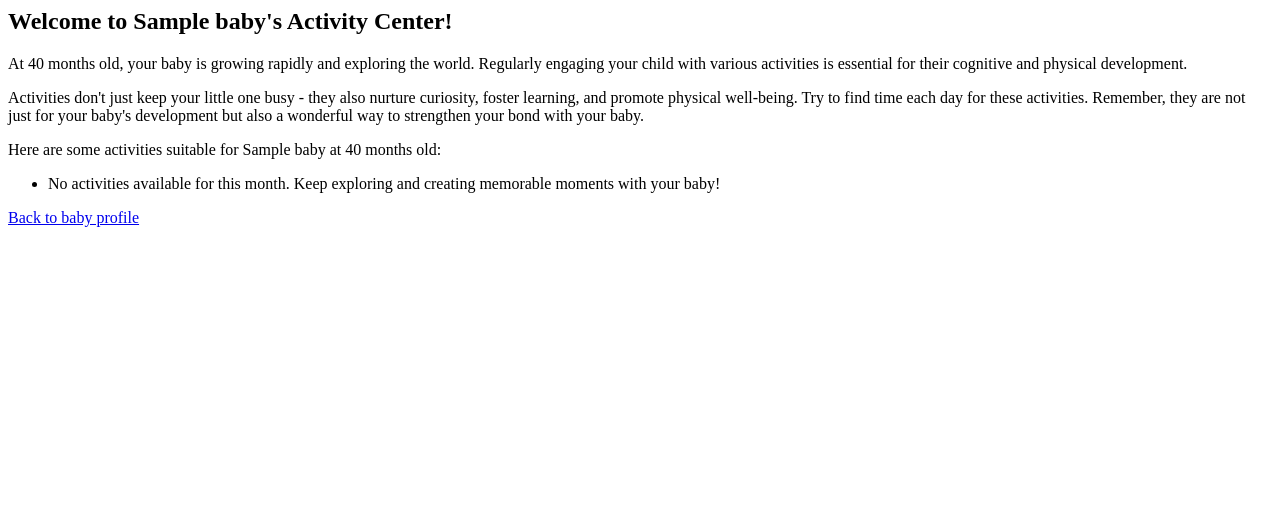
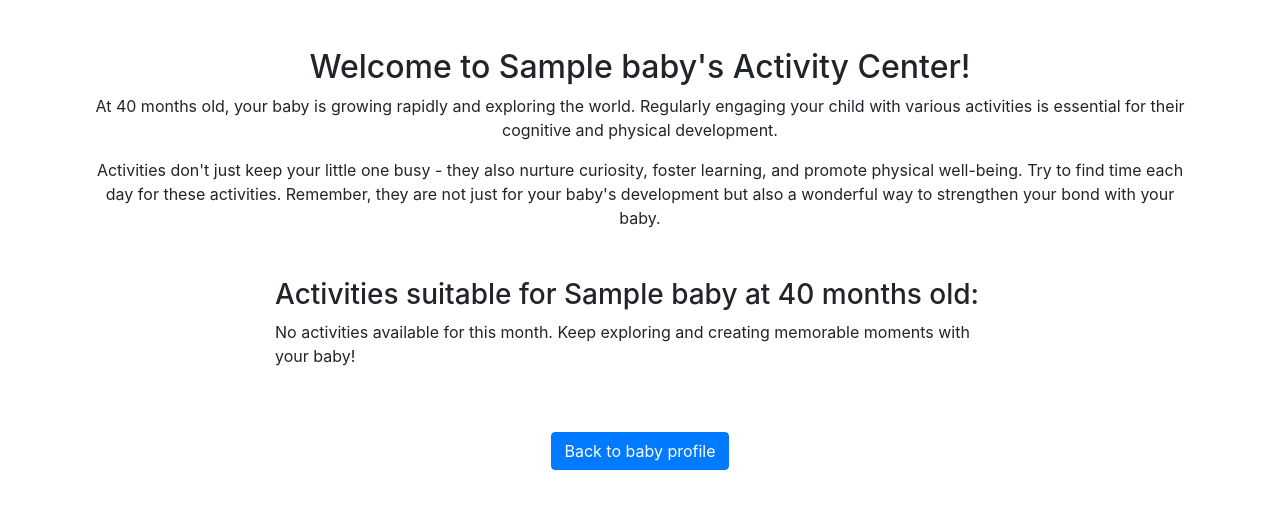
Before and after one commit to mayenkalu/Bobo, a Django app: page /milestones/view_activities/1/ in a window 1280 px wide. Shown: the top 517 px of the page. Run offline with Django 4.2, Linux system fonts and the light colour scheme; data comes from the database, SQL or seed files in the repository; tables that the repository leaves empty hold one stand-in row (values such as "Sample post"); parts of the project's set-up code (start-up, migrations or seed data) failed here and were passed over; some libraries are stand-ins or nearby versions.

Commit message:
activities page

```diff
--- a/milestones/templates/milestones/activities.html
+++ b/milestones/templates/milestones/activities.html
@@ -1,31 +1,43 @@
+{% extends 'base_milestones.html' %}
+{% load static %}
 {% block content %}
-  <h2>Welcome to {{ baby.name }}'s Activity Center!</h2>
+  <div class="container py-5">
+    <h2 class="text-center">Welcome to {{ baby.name }}'s Activity Center!</h2>
 
-  <p>
+    <p class="text-center">
       At {{ baby.age_in_months }} months old, your baby is growing rapidly and exploring the world. Regularly engaging your child with various activities is essential for their cognitive and physical development.
     </p>
 
-  <p>
+    <p class="text-center">
       Activities don't just keep your little one busy - they also nurture curiosity, foster learning, and promote physical well-being. Try to find time each day for these activities. Remember, they are not just for your baby's development but also a wonderful way to strengthen your bond with your baby.
     </p>
 
-  <p>
-    Here are some activities suitable for {{ baby.name }} at {{ baby.age_in_months }} months old:
-  </p>
+    <div class="row justify-content-center mt-5">
+      <div class="col-lg-8">
+        <h3>Activities suitable for {{ baby.name }} at {{ baby.age_in_months }} months old:</h3>
 
-  <ul>
+        {% if activities %}
+          <ul class="list-unstyled">
             {% for activity in activities %}
-    <li>
-      <h3>{{ activity.title }}</h3>
+              <li class="mb-5">
+                <h4>{{ activity.title }}</h4>
                 <p>{{ activity.activity }}</p>
                 {% if activity.imageUrls %}
-        <img src="{{ activity.imageUrls }}" alt="{{ activity.title }}">
+                  <img src="{{ activity.imageUrls }}" alt="{{ activity.title }}" class="img-fluid">
                 {% endif %}
               </li>
             {% empty %}
               <li>No activities available for this month. Keep exploring and creating memorable moments with your baby!</li>
             {% endfor %}
           </ul>
+        {% else %}
+          <p>No activities available for this month. Keep exploring and creating memorable moments with your baby!</p>
+        {% endif %}
+      </div>
+    </div>
 
-  <a href="{% url 'babies:baby_detail' baby.id %}">Back to baby profile</a>
+    <div class="text-center mt-5">
+      <a href="{% url 'babies:baby_detail' baby.id %}" class="btn btn-primary">Back to baby profile</a>
+    </div>
+  </div>
 {% endblock %}
```
Lines whose indentation alone changed are shown as unchanged.
